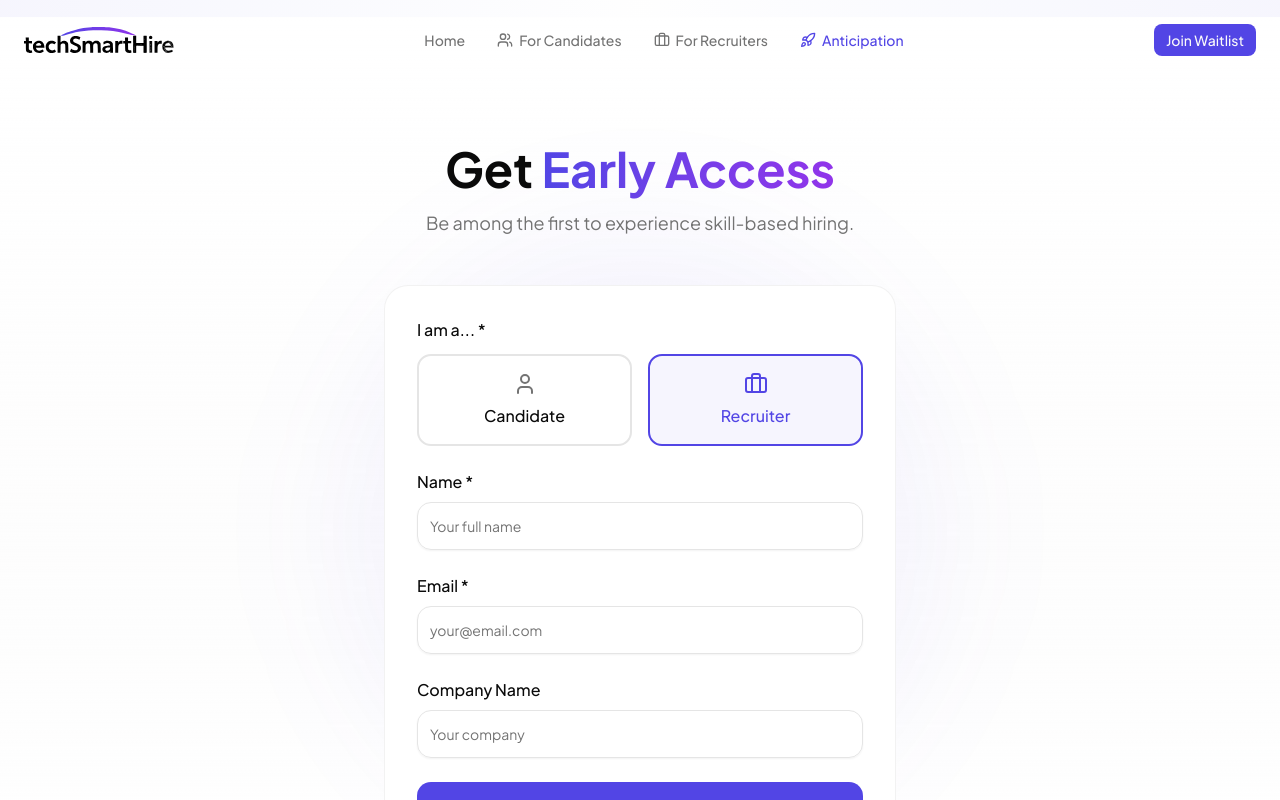
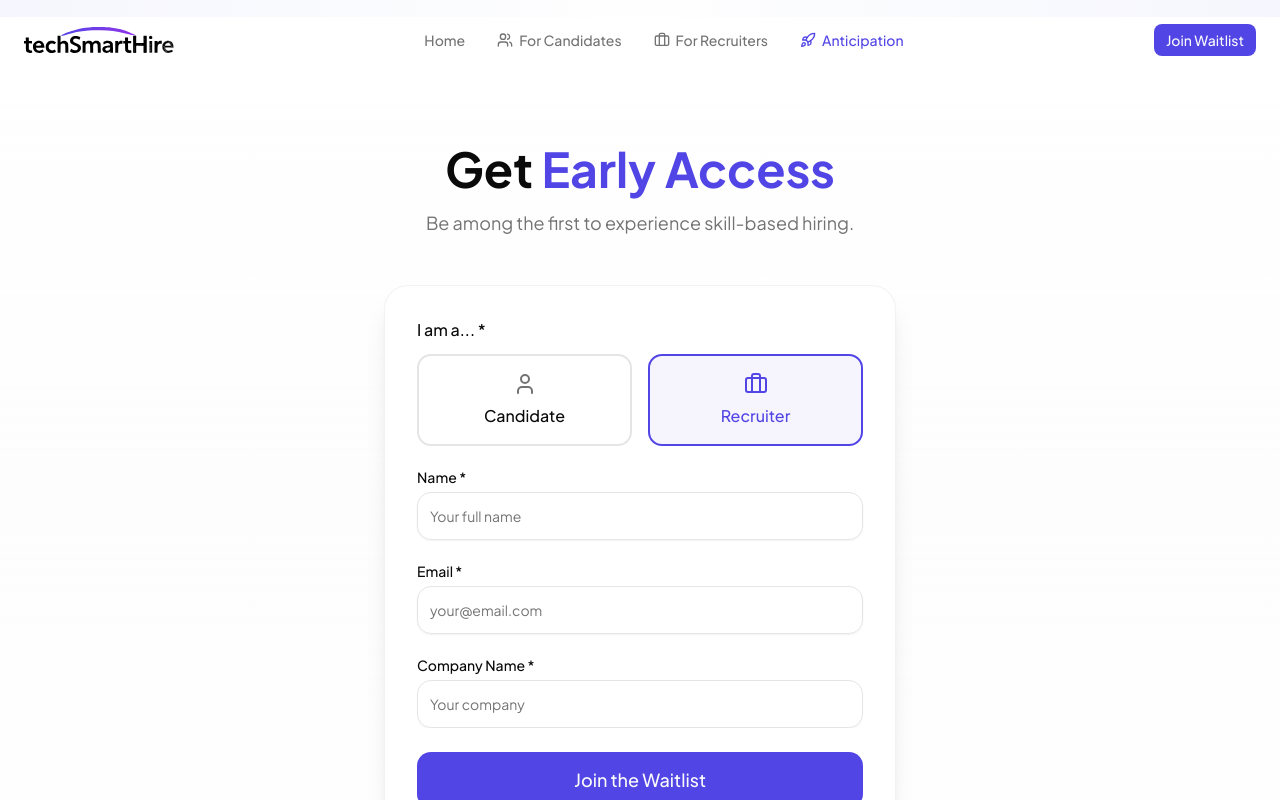
Before and after one commit to sunS0103/tSH, a Next.js app: page /anticipation in a window 1280 px wide. Both pictures are taken after a click on the button "Recruiter". Shown: the part 2443-3243 px from the top of the page. Built offline with nearby package versions, Linux system fonts and the light colour scheme.

Commit message:
feat: waitlist api with brevo

```diff
--- /dev/null
+++ b/actions/waitlist.ts
@@ -0,0 +1,56 @@
+"use server";
+
+export async function joinWaitlistAction(data: {
+  email: string;
+  name: string;
+  role: "candidate" | "recruiter";
+  company?: string;
+}) {
+  const apiKey = process.env.BREVO_API_KEY;
+
+  if (!apiKey) {
+    return { success: false, error: "Configuration error: API Key missing." };
+  }
+
+  try {
+    const response = await fetch("https://api.brevo.com/v3/contacts", {
+      method: "POST",
+      headers: {
+        "Content-Type": "application/json",
+        "api-key": apiKey,
+      },
+      body: JSON.stringify({
+        email: data.email,
+        attributes: {
+          FIRSTNAME: data.name,
+          ROLE: data.role.toUpperCase(),
+          COMPANY_NAME: data.company || "",
+        },
+        listIds: [data.role === "candidate" ? 23 : 24],
+        updateEnabled: true,
+      }),
+    });
+
+    // Handle 204 No Content (Update successful)
+    if (response.status === 204) {
+      return { success: true, message: "Welcome back! Your info is updated." };
+    }
+
+    const result = await response.json();
+
+    // Handle 201 Created (New contact)
+    if (response.ok) {
+      return { success: true };
+    }
+
+    // Handle API Errors (e.g., 400 Bad Request)
+    return {
+      success: false,
+      error: result.message || "Failed to join the waitlist."
+    };
+
+  } catch (err: any) {
+    console.error("Brevo Server Action Error:", err);
+    return { success: false, error: "Network error. Please check your connection." };
+  }
+}
--- /dev/null
+++ b/api/join-waitlist.ts
@@ -0,0 +1,71 @@
+import type { NextApiRequest, NextApiResponse } from "next";
+
+const BREVO_API_KEY = process.env.BREVO_API_KEY!;
+
+const LIST_MAP: Record<"candidate" | "recruiter", number> = {
+  candidate: Number(process.env.BREVO_CANDIDATE_LIST_ID),
+  recruiter: Number(process.env.BREVO_RECRUITER_LIST_ID),
+};
+
+export default async function handler(
+  req: NextApiRequest,
+  res: NextApiResponse
+) {
+  if (req.method !== "POST") {
+    return res.status(405).json({ error: "Method not allowed" });
+  }
+
+  const { name, email, role } = req.body;
+
+  // ---- Validation (minimal but strict) ----
+  if (
+    !email ||
+    typeof email !== "string" ||
+    !/^\S+@\S+\.\S+$/.test(email)
+  ) {
+    return res.status(400).json({ error: "Invalid email" });
+  }
+
+  if (!role || !LIST_MAP[role]) {
+    return res.status(400).json({ error: "Invalid role" });
+  }
+
+  try {
+    const brevoResponse = await fetch(
+      "https://api.brevo.com/v3/contacts",
+      {
+        method: "POST",
+        headers: {
+          "Content-Type": "application/json",
+          "api-key": BREVO_API_KEY,
+        },
+        body: JSON.stringify({
+          email,
+          attributes: {
+            FULLNAME: name || "",
+            ROLE: role,
+          },
+          listIds: [LIST_MAP[role]],
+          updateEnabled: true,
+        }),
+      }
+    );
+
+    if (!brevoResponse.ok) {
+      const error = await brevoResponse.json();
+      console.error("Brevo error:", error);
+      return res.status(500).json({
+        error: "Failed to join waitlist",
+      });
+    }
+
+    return res.status(200).json({
+      success: true,
+    });
+  } catch (error) {
+    console.error("Join waitlist error:", error);
+    return res.status(500).json({
+      error: "Server error",
+    });
+  }
+}
--- a/components/anticipation/waitlist-form.tsx
+++ b/components/anticipation/waitlist-form.tsx
@@ -1,40 +1,58 @@
 "use client";
 
 import { useState } from "react";
-import { motion } from "framer-motion";
+import { useForm } from "react-hook-form";
+import { zodResolver } from "@hookform/resolvers/zod";
+import * as z from "zod";
+import { motion, AnimatePresence } from "framer-motion";
 import { Loader2, CheckCircle2, User, Briefcase } from "lucide-react";
 import { Button } from "@/components/ui/button";
 import { Input } from "@/components/ui/input";
 import { Label } from "@/components/ui/label";
 import { toast } from "sonner";
+import { joinWaitlistAction } from "@/actions/waitlist";
+import { waitlistSchema, WaitlistValues } from "@/validation/waitlist";
 
 const WaitlistForm = () => {
-  const [role, setRole] = useState<"candidate" | "recruiter" | null>(null);
-  const [name, setName] = useState("");
-  const [email, setEmail] = useState("");
-  const [company, setCompany] = useState("");
-  const [isSubmitting, setIsSubmitting] = useState(false);
   const [isSubmitted, setIsSubmitted] = useState(false);
 
-  const handleSubmit = async (e: React.FormEvent) => {
-    e.preventDefault();
+  const {
+    register,
+    handleSubmit,
+    setValue,
+    watch,
+    formState: { errors, isSubmitting },
+  } = useForm<WaitlistValues>({
+    resolver: zodResolver(waitlistSchema),
+    defaultValues: {
+      name: "",
+      email: "",
+      company: "",
+    },
+  });
 
-    if (!role || !name || !email) {
-      toast.error("Please fill all required fields");
-      return;
+  const currentRole = watch("role");
+
+  const onSubmit = async (values: WaitlistValues) => {
+    try {
+      const result = await joinWaitlistAction(values);
+
+      if (result.success) {
+        toast.success("You're on the list! 🎉", {
+          description:
+            result.message || "We'll notify you as soon as we launch.",
+        });
+        setIsSubmitted(true);
+      } else {
+        toast.error("Subscription Failed", {
+          description: result.error || "Something went wrong.",
+        });
       }
-
-    setIsSubmitting(true);
-
-    // Simulate API call
-    await new Promise((resolve) => setTimeout(resolve, 1500));
-
-    setIsSubmitting(false);
-    setIsSubmitted(true);
-
-    toast.success("You're on the list! 🎉", {
-      description: "We'll notify you when we launch.",
+    } catch (error) {
+      toast.error("Network Error", {
+        description: "Please check your internet connection.",
       });
+    }
   };
 
   if (isSubmitted) {
@@ -43,22 +61,21 @@ const WaitlistForm = () => {
         id="waitlist"
         className="py-24 md:py-32 relative overflow-hidden"
       >
-        <div className="absolute inset-0 bg-linear-to-b from-background via-muted/20 to-background" />
-
-        <div className="container mx-auto relative z-10 px-4 md:px-6">
+        <div className="container mx-auto relative z-10 px-4">
           <motion.div
             initial={{ opacity: 0, scale: 0.9 }}
             animate={{ opacity: 1, scale: 1 }}
-            transition={{ duration: 0.5 }}
             className="max-w-lg mx-auto text-center"
           >
             <div className="w-20 h-20 rounded-full bg-primary/10 flex items-center justify-center mx-auto mb-6">
               <CheckCircle2 className="w-10 h-10 text-primary" />
             </div>
-            <h2 className="text-3xl font-bold mb-4">You're on the list!</h2>
+            <h2 className="text-3xl font-bold mb-4">
+              You&apos;re on the list!
+            </h2>
             <p className="text-muted-foreground text-lg">
-              Thank you for joining. We'll notify you with early access as soon
-              as we launch.
+              Thank you for joining. We&apos;ll notify you with early access
+              soon.
             </p>
           </motion.div>
         </div>
@@ -68,60 +85,49 @@ const WaitlistForm = () => {
 
   return (
     <section id="waitlist" className="py-24 md:py-32 relative overflow-hidden">
-      {/* Background */}
       <div className="absolute inset-0 bg-linear-to-b from-background via-muted/20 to-background" />
-      <div className="absolute top-1/2 left-1/2 -translate-x-1/2 -translate-y-1/2 w-[600px] h-[600px] bg-primary/5 rounded-full blur-3xl" />
-
       <div className="container mx-auto relative z-10 px-4 md:px-6">
-        <motion.div
-          initial={{ opacity: 0, y: 20 }}
-          whileInView={{ opacity: 1, y: 0 }}
-          viewport={{ once: true }}
-          transition={{ duration: 0.6 }}
-          className="text-center mb-12"
-        >
+        <div className="text-center mb-12">
           <h2 className="text-3xl md:text-4xl lg:text-5xl font-bold mb-4">
-            Get <span className="gradient-text">Early Access</span>
+            Get <span className="text-primary">Early Access</span>
           </h2>
           <p className="text-lg text-muted-foreground max-w-xl mx-auto">
             Be among the first to experience skill-based hiring.
           </p>
-        </motion.div>
+        </div>
 
-        <motion.div
-          initial={{ opacity: 0, y: 30 }}
-          whileInView={{ opacity: 1, y: 0 }}
-          viewport={{ once: true }}
-          transition={{ duration: 0.6, delay: 0.2 }}
-          className="max-w-lg mx-auto"
+        <div className="max-w-lg mx-auto">
+          <form
+            onSubmit={handleSubmit(onSubmit)}
+            className="p-8 rounded-3xl bg-card border border-border/50 shadow-xl space-y-6"
           >
-          <form
-            onSubmit={handleSubmit}
-            className="p-8 rounded-3xl bg-card border border-border/50 shadow-card space-y-6"
-          >
-            {/* Role Selection */}
+            {/* ROLE SELECTION */}
             <div className="space-y-3">
               <Label className="text-base font-medium">I am a... *</Label>
               <div className="grid grid-cols-2 gap-4">
                 <button
                   type="button"
-                  onClick={() => setRole("candidate")}
+                  onClick={() =>
+                    setValue("role", "candidate", { shouldValidate: true })
+                  }
                   className={`p-4 rounded-xl border-2 transition-all duration-300 flex flex-col items-center gap-2 ${
-                    role === "candidate"
-                      ? "border-primary bg-primary/5 shadow-glow"
+                    currentRole === "candidate"
+                      ? "border-primary bg-primary/5"
                       : "border-border hover:border-primary/50"
                   }`}
                 >
                   <User
                     className={`w-6 h-6 ${
-                      role === "candidate"
+                      currentRole === "candidate"
                         ? "text-primary"
                         : "text-muted-foreground"
                     }`}
                   />
                   <span
                     className={`font-medium ${
-                      role === "candidate" ? "text-primary" : "text-foreground"
+                      currentRole === "candidate"
+                        ? "text-primary"
+                        : "text-foreground"
                     }`}
                   >
                     Candidate
@@ -129,92 +135,115 @@ const WaitlistForm = () => {
                 </button>
                 <button
                   type="button"
-                  onClick={() => setRole("recruiter")}
+                  onClick={() =>
+                    setValue("role", "recruiter", { shouldValidate: true })
+                  }
                   className={`p-4 rounded-xl border-2 transition-all duration-300 flex flex-col items-center gap-2 ${
-                    role === "recruiter"
-                      ? "border-primary bg-primary/5 shadow-glow"
+                    currentRole === "recruiter"
+                      ? "border-primary bg-primary/5"
                       : "border-border hover:border-primary/50"
                   }`}
                 >
                   <Briefcase
                     className={`w-6 h-6 ${
-                      role === "recruiter"
+                      currentRole === "recruiter"
                         ? "text-primary"
                         : "text-muted-foreground"
                     }`}
                   />
                   <span
                     className={`font-medium ${
-                      role === "recruiter" ? "text-primary" : "text-foreground"
+                      currentRole === "recruiter"
+                        ? "text-primary"
+                        : "text-foreground"
                     }`}
                   >
                     Recruiter
                   </span>
                 </button>
               </div>
+              {errors.role && (
+                <p className="text-xs text-destructive mt-1">
+                  {errors.role.message}
+                </p>
+              )}
             </div>
 
-            {/* Name */}
+            {/* NAME FIELD */}
             <div className="space-y-2">
-              <Label htmlFor="name" className="text-base font-medium">
-                Name *
-              </Label>
+              <Label htmlFor="name">Name *</Label>
               <Input
+                {...register("name")}
                 id="name"
-                type="text"
                 placeholder="Your full name"
-                value={name}
-                onChange={(e) => setName(e.target.value)}
-                className="h-12 rounded-xl"
-                required
+                className={`h-12 rounded-xl ${
+                  errors.name
+                    ? "border-destructive focus-visible:ring-destructive"
+                    : ""
+                }`}
               />
+              {errors.name && (
+                <p className="text-xs text-destructive">
+                  {errors.name.message}
+                </p>
+              )}
             </div>
 
-            {/* Email */}
+            {/* EMAIL FIELD */}
             <div className="space-y-2">
-              <Label htmlFor="email" className="text-base font-medium">
-                Email *
-              </Label>
+              <Label htmlFor="email">Email *</Label>
               <Input
+                {...register("email")}
                 id="email"
                 type="email"
                 placeholder="your@email.com"
-                value={email}
-                onChange={(e) => setEmail(e.target.value)}
-                className="h-12 rounded-xl"
-                required
+                className={`h-12 rounded-xl ${
+                  errors.email
+                    ? "border-destructive focus-visible:ring-destructive"
+                    : ""
+                }`}
               />
+              {errors.email && (
+                <p className="text-xs text-destructive">
+                  {errors.email.message}
+                </p>
+              )}
             </div>
 
-            {/* Company (only for recruiters) */}
-            {role === "recruiter" && (
+            {/* CONDITIONAL COMPANY FIELD */}
+            <AnimatePresence mode="wait">
+              {currentRole === "recruiter" && (
                 <motion.div
                   initial={{ opacity: 0, height: 0 }}
                   animate={{ opacity: 1, height: "auto" }}
                   exit={{ opacity: 0, height: 0 }}
-                transition={{ duration: 0.3 }}
-                className="space-y-2"
+                  className="space-y-2 overflow-hidden"
                 >
-                <Label htmlFor="company" className="text-base font-medium">
-                  Company Name
-                </Label>
+                  <Label htmlFor="company">Company Name *</Label>
                   <Input
+                    {...register("company")}
                     id="company"
-                  type="text"
                     placeholder="Your company"
-                  value={company}
-                  onChange={(e) => setCompany(e.target.value)}
-                  className="h-12 rounded-xl"
+                    className={`h-12 rounded-xl ${
+                      errors.company
+                        ? "border-destructive focus-visible:ring-destructive"
+                        : ""
+                    }`}
                   />
+                  {errors.company && (
+                    <p className="text-xs text-destructive">
+                      {errors.company.message}
+                    </p>
+                  )}
                 </motion.div>
               )}
+            </AnimatePresence>
 
-            {/* Submit Button */}
             <Button
               type="submit"
               size="lg"
-              className="w-full h-14 text-lg rounded-xl shadow-glow hover:shadow-glow-lg transition-all duration-300"
-              disabled={isSubmitting || !role}
+              className="w-full h-14 text-lg rounded-xl transition-all"
+              disabled={isSubmitting}
             >
               {isSubmitting ? (
                 <>
@@ -225,12 +254,8 @@ const WaitlistForm = () => {
                 "Join the Waitlist"
               )}
             </Button>
-
-            <p className="text-center text-sm text-muted-foreground">
-              Early users will get priority access and feature previews.
-            </p>
           </form>
-        </motion.div>
+        </div>
       </div>
     </section>
   );
--- /dev/null
+++ b/validation/waitlist.ts
@@ -0,0 +1,27 @@
+import { z } from "zod";
+
+export const waitlistSchema = z
+  .object({
+    role: z.enum(["candidate", "recruiter"], {
+      required_error: "Please select your role",
+    }),
+    name: z.string().min(2, "Name must be at least 2 characters"),
+    email: z.string().email("Please enter a valid email address"),
+    company: z.string().optional(),
+  })
+  .superRefine((data, ctx) => {
+    // Conditional validation: If role is recruiter, company name becomes mandatory
+    if (
+      data.role === "recruiter" &&
+      (!data.company || data.company.trim().length < 2)
+    ) {
+      ctx.addIssue({
+        code: z.ZodIssueCode.custom,
+        message: "Company name is required for recruiters",
+        path: ["company"], // Points the error specifically to the company input
+      });
+    }
+  });
+
+// Export the type to be used in useForm<WaitlistValues>
+export type WaitlistValues = z.infer<typeof waitlistSchema>;
```
Lines whose indentation alone changed are shown as unchanged.
